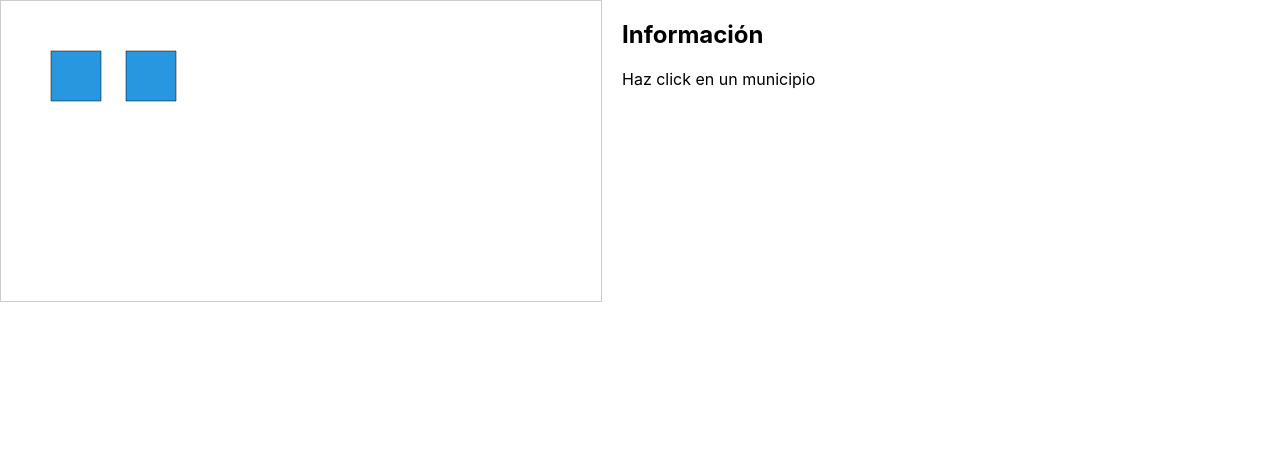
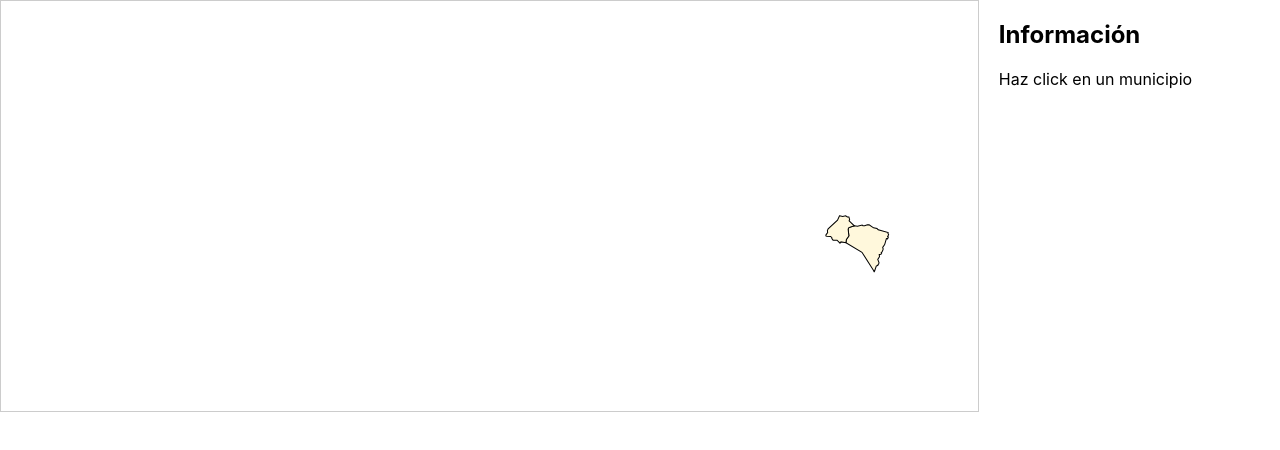
Before and after one commit to Fabian9128/municipios-canarias-app, a React (Create React App) app: page / in a window 1280 px wide. Shown: the top 450 px of the page. Built offline with nearby package versions, Linux system fonts and the light colour scheme.

Commit message:
FGO: Addition of test municipios

```diff
--- a/src/CanariasMapa.js
+++ b/src/CanariasMapa.js
@@ -1,5 +1,4 @@
 import React, { useState } from "react";
-//import "./CanariasMapa.css"; // si quieres agregar estilos luego
 
 export default function CanariasMapa() {
   const [selected, setSelected] = useState(null);
@@ -10,26 +9,32 @@ export default function CanariasMapa() {
     <div style={{ display: "flex", gap: "20px" }}>
       <svg
         xmlns="http://www.w3.org/2000/svg"
-        viewBox="0 0 1200 600"
-        width="600"
+        width="976.80688"
+        height="409.89056"
+        viewBox="0 0 777.74173 413.26299"
         style={{ border: "1px solid #ccc" }}
       >
-        {/* Aquí puedes pegar tu SVG completo de Wikipedia */}
-        {/* Ejemplo de 2 municipios: */}
+        <g id="Provincia de Las Palmas" transform="matrix(1.037049,0,0,1.037049,227.665,-16.72604)">
+          <g id="Fuerteventura">
             <path
-          d="M100 100 L200 100 L200 200 L100 200 Z"
-          fill={selected === "Municipio 1" ? "#FFD21F" : "#2997df"}
+              id="Antigua"
+              d="M 543.10748,241.21657 L 542.86748,241.6966 L 543.58747,243.37672 L 542.62749,245.05683 L 543.34747,245.53687 L 542.62749,247.457 L 542.1475,246.97696 L 541.42752,247.21698 L 539.74756,252.97738 L 537.8276,255.61756 L 538.30759,257.29767 L 537.58761,259.45782 L 536.38763,260.89792 L 536.86762,261.13794 L 536.14764,262.33802 L 534.46768,262.57804 L 534.70767,264.73818 L 533.02771,267.37837 L 534.22768,270.49858 L 533.98769,271.69866 L 533.02771,272.89874 L 533.26771,273.61879 L 532.78772,273.13876 L 531.58774,273.85881 L 529.90778,278.89916 L 529.1878,279.61921 L 529.42779,278.89916 L 517.66806,260.41789 L 502.06842,251.05724 L 502.54841,247.93703 L 504.94836,244.5768 L 504.22837,237.85634 L 504.94836,236.41624 L 510.22824,234.73612 L 513.34816,235.21616 L 517.90806,234.01607 L 518.62804,234.73612 L 520.308,234.73612 L 522.94794,233.77606 L 524.6279,233.77606 L 528.9478,236.65626 L 532.30773,237.3763 L 533.5077,238.57639 L 543.10748,241.21657 Z"
+              fill={selected === "Antigua" ? "#FFD21F" : "#fff8dc"}
               stroke="#000"
-          onClick={() => handleClick("Municipio 1")}
+              onClick={() => handleClick("Antigua")}
               style={{ cursor: "pointer" }}
             />
             <path
-          d="M250 100 L350 100 L350 200 L250 200 Z"
-          fill={selected === "Municipio 2" ? "#FFD21F" : "#2997df"}
+              id="Betancuria"
+              d="M 495.82857,224.89545 L 498.9485,225.6155 L 501.82843,224.89545 L 503.50839,226.09553 L 504.94836,226.09553 L 505.66834,228.49569 L 505.18835,229.93579 L 510.22824,234.73612 L 504.94836,236.41624 L 504.22837,237.85634 L 504.94836,244.5768 L 502.54841,247.93703 L 502.06842,251.05724 L 497.26854,250.3372 L 496.30856,251.53728 L 493.42862,248.65708 L 489.58871,248.65708 L 488.38874,247.21698 L 488.38874,246.25691 L 487.18877,245.05683 L 483.34886,244.81682 L 482.62887,244.5768 L 482.62887,243.61673 L 484.30883,241.21657 L 484.06884,239.29644 L 484.78882,237.61632 L 493.90861,229.21574 L 495.82857,224.89545 Z"
+              fill={selected === "Betancuria" ? "#FFD21F" : "#fff8dc"}
               stroke="#000"
-          onClick={() => handleClick("Municipio 2")}
+              onClick={() => handleClick("Betancuria")}
               style={{ cursor: "pointer" }}
             />
+            {/* Añade aquí todos los demás municipios siguiendo el mismo patrón */}
+          </g>
+        </g>
       </svg>
 
       <div>
```
Also changed, not shown: src/assets/mapas/mapa_canarias_municipios.svg (added). Lines whose indentation alone changed are shown as unchanged.
